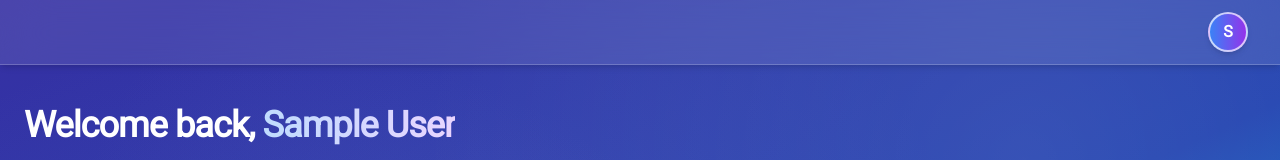
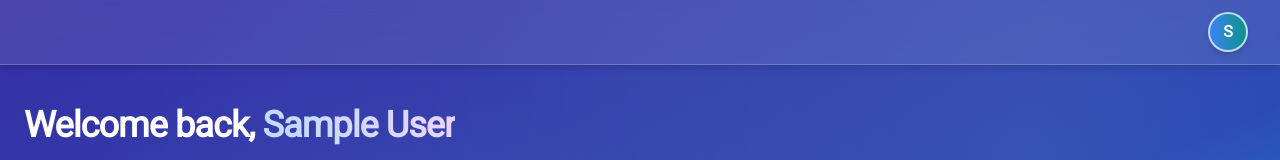
Before and after one commit to rayner15/audio-manager, a Next.js app: page /dashboard in a window 1280 px wide. Shown: the top 160 px of the page. Built offline with nearby package versions, Linux system fonts and the light colour scheme; no server answers; the database is empty; sample sign-in values are in the browser's storage.

Commit message:
Update profile avatar gradient color in NavigationBar component for enhanced visual appeal and consistency.

```diff
--- a/components/widgets/NavigationBar.tsx
+++ b/components/widgets/NavigationBar.tsx
@@ -73,7 +73,7 @@ export default function NavigationBar() {
                   whileTap={{ scale: 0.95 }}
                   onClick={() => setProfileDropdownOpen(!profileDropdownOpen)}
                 >
-                  <div className="w-10 h-10 rounded-full bg-gradient-to-r from-blue-500 to-purple-600 flex items-center justify-center text-white font-bold border-2 border-white/70 shadow-md transition-all duration-200 hover:shadow-lg">
+                  <div className="w-10 h-10 rounded-full bg-gradient-to-r from-blue-500 to-teal-600 flex items-center justify-center text-white font-bold border-2 border-white/70 shadow-md transition-all duration-200 hover:shadow-lg">
                     {session.user?.name?.[0] ||
                       (session.user as any)?.username?.[0] ||
                       "U"}
```
